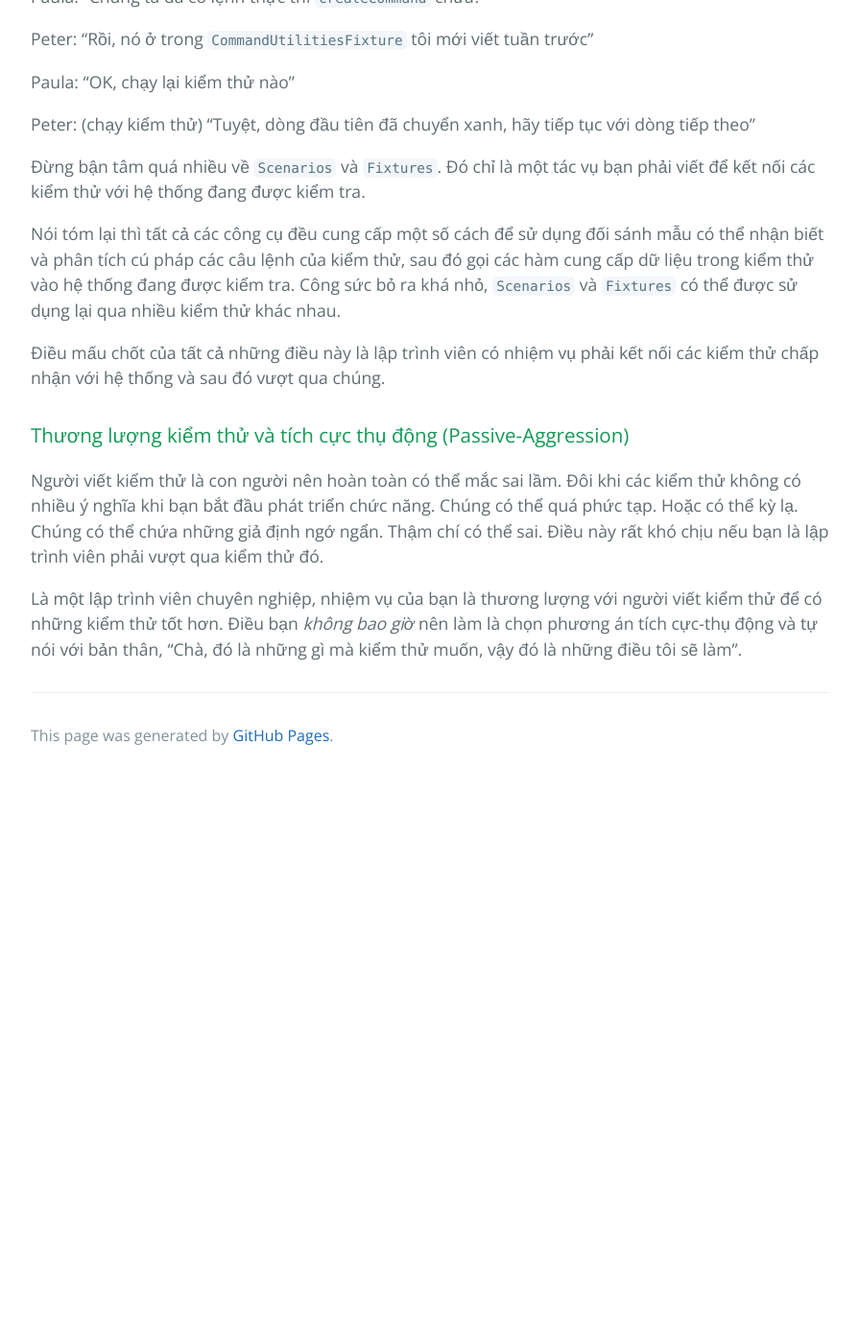
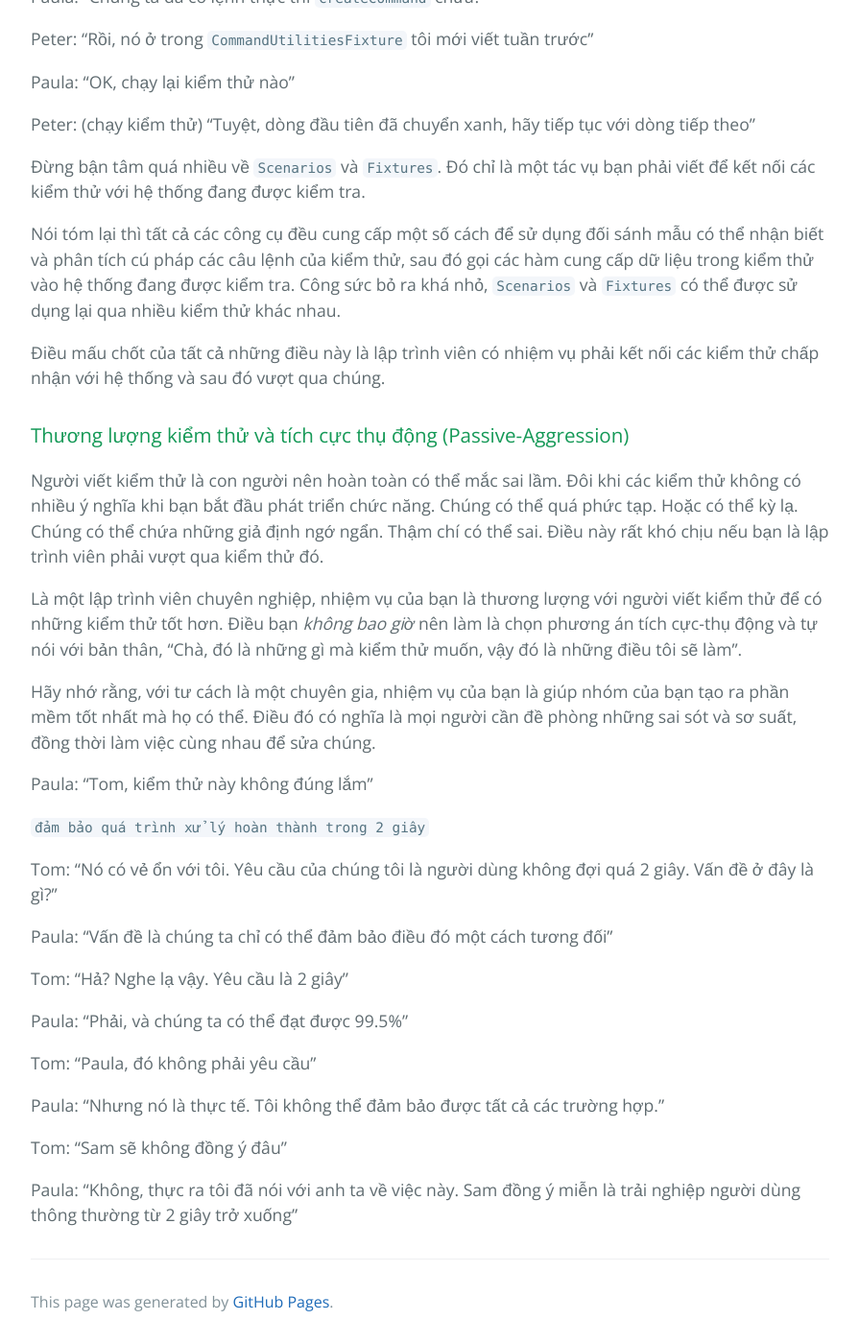
Before and after one commit to HaiBV/haibv.github.io, a Jekyll site: the page built from clean-coder/chapter-7-acceptance-testing.md, in a window 1280 px wide and 1400 px high, scrolled down 10797 px. Shown: the whole window at 96% size, without its empty margins (192-1087 px from the left). Built offline with Jekyll 4.4.1, drawn with Linux system fonts in a browser that asks for light colours; our own code applies the rules of GitHub Pages for plain Markdown files; before the commit the page ends 11607 px from its top, so only the background shows below that.

Commit message:
Book - The Clean Coder - Chapter 7 - Acceptance Testing

```diff
--- a/clean-coder/chapter-7-acceptance-testing.md
+++ b/clean-coder/chapter-7-acceptance-testing.md
@@ -319,3 +319,25 @@ Nói tóm lại thì tất cả các công cụ đều cung cấp một số cá
 Người viết kiểm thử là con người nên hoàn toàn có thể mắc sai lầm. Đôi khi các kiểm thử không có nhiều ý nghĩa khi bạn bắt đầu phát triển chức năng. Chúng có thể quá phức tạp. Hoặc có thể kỳ lạ. Chúng có thể chứa những giả định ngớ ngẩn. Thậm chí có thể sai. Điều này rất khó chịu nếu bạn là lập trình viên phải vượt qua kiểm thử đó.
 
 Là một lập trình viên chuyên nghiệp, nhiệm vụ của bạn là thương lượng với người viết kiểm thử để có những kiểm thử tốt hơn. Điều bạn _không bao giờ_ nên làm là chọn phương án tích cực-thụ động và tự nói với bản thân, "Chà, đó là những gì mà kiểm thử muốn, vậy đó là những điều tôi sẽ làm".
+
+Hãy nhớ rằng, với tư cách là một chuyên gia, nhiệm vụ của bạn là giúp nhóm của bạn tạo ra phần mềm tốt nhất mà họ có thể. Điều đó có nghĩa là mọi người cần đề phòng những sai sót và sơ suất, đồng thời làm việc cùng nhau để sửa chúng.
+
+Paula: "Tom, kiểm thử này không đúng lắm"
+
+`đảm bảo quá trình xử lý hoàn thành trong 2 giây`
+
+Tom: "Nó có vẻ ổn với tôi. Yêu cầu của chúng tôi là người dùng không đợi quá 2 giây. Vấn đề ở đây là gì?"
+
+Paula: "Vấn đề là chúng ta chỉ có thể đảm bảo điều đó một cách tương đối"
+
+Tom: "Hả? Nghe lạ vậy. Yêu cầu là 2 giây"
+
+Paula: "Phải, và chúng ta có thể đạt được 99.5%"
+
+Tom: "Paula, đó không phải yêu cầu"
+
+Paula: "Nhưng nó là thực tế. Tôi không thể đảm bảo được tất cả các trường hợp."
+
+Tom: "Sam sẽ không đồng ý đâu"
+
+Paula: "Không, thực ra tôi đã nói với anh ta về việc này. Sam đồng ý miễn là trải nghiệp người dùng thông thường từ 2 giây trở xuống"
```
